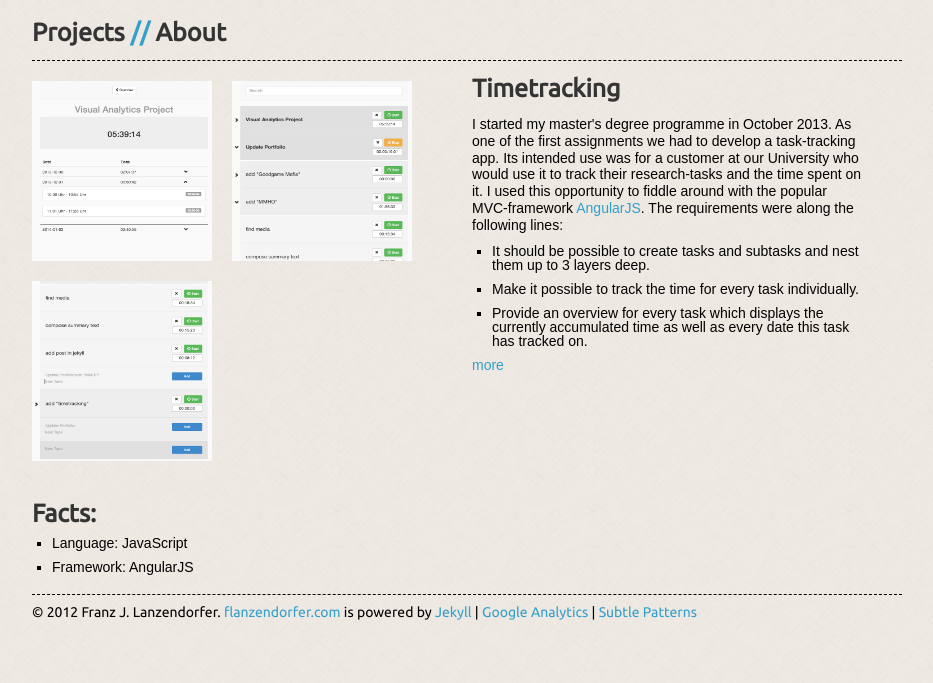
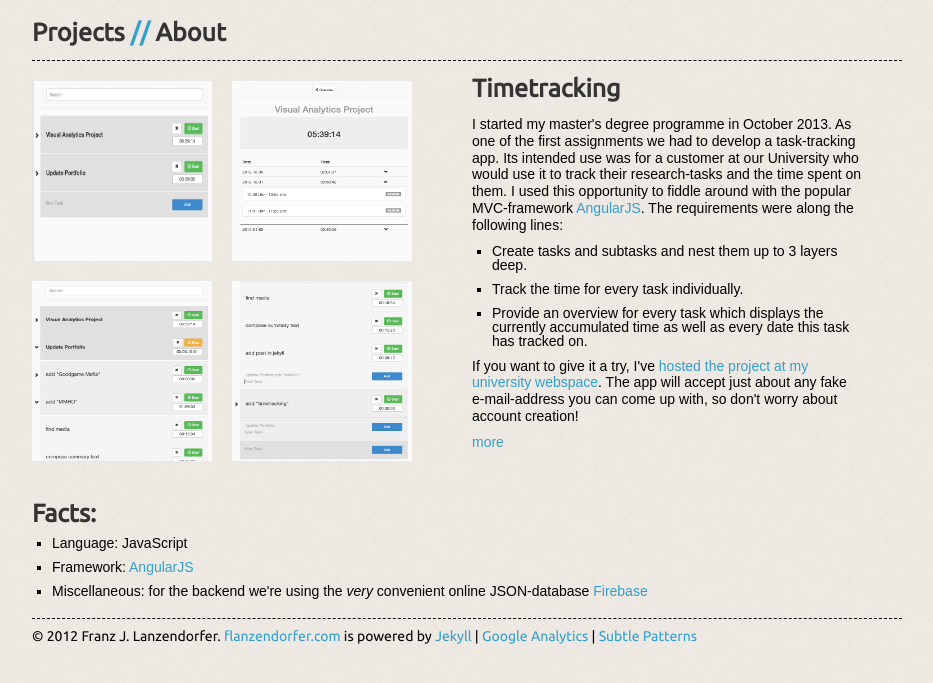
Before and after one commit to Joe-Z/joe-z.github.io, a Jekyll site: the page built from _posts/2013-10-01-timetracking.html, in a window 1280 px wide. Shown: the top 683 px of the page, without its empty margins (173-1106 px from the left). Built offline with Jekyll 4.4.1, drawn with Linux system fonts in a browser that asks for light colours; Markdown is read by kramdown in place of the engine named in the settings.

Commit message:
added timetracking post

```diff
--- a/_posts/2013-10-01-timetracking.html
+++ b/_posts/2013-10-01-timetracking.html
@@ -2,35 +2,39 @@
 layout: post
 title: Timetracking
 language: JavaScript
-framework: AngularJS
+framework: <a href="http://angularjs.org/">AngularJS</a>
+miscFact: for the backend we're using the <i>very</i> convenient online JSON-database <a href="https://www.firebase.com/">Firebase</a>
 
-imageUrls: [/images/timetracking/task_summary.png, /images/timetracking/overview_top.png, /images/timetracking/overview_bottom.png]
+imageUrls: [/images/timetracking/overview_collapsed.png, /images/timetracking/task_summary.png, /images/timetracking/overview_top.png, /images/timetracking/overview_bottom.png]
 
 previewImageUrl: /images/timetracking/preview.png
 
 ---
 
 <p>
-	I started my master's degree programme in October 2013. As one of the first assignments we had to develop a task-tracking app. Its intended use was for a customer at our University who would use it to track their research-tasks and the time spent on it. I used this opportunity to fiddle around with the popular MVC-framework <a href="http://angularjs.org/">AngularJS</a>. The requirements were along the following lines:
+	I started my master's degree programme in October 2013. As one of the first assignments we had to develop a task-tracking app. Its intended use was for a customer at our University who would use it to track their research-tasks and the time spent on them. I used this opportunity to fiddle around with the popular MVC-framework <a href="http://angularjs.org/">AngularJS</a>. The requirements were along the following lines:
 </p>
 <ul>
 	<li>
-	It should be possible to create tasks and subtasks and nest them up to 3 layers deep.
+	Create tasks and subtasks and nest them up to 3 layers deep.
 	</li>
 	<li>
-	Make it possible to track the time for every task individually.
+	Track the time for every task individually.
 	</li>
 	<li>
 	Provide an overview for every task which displays the currently accumulated time as well as every date this task has tracked on.
 	</li>
 </ul>
+<p>
+	If you want to give it a try, I've <a href="http://joe-z.multimediatechnology.at/timetracking/">hosted the project at my university webspace</a>. The app will accept just about any fake e-mail-address you can come up with, so don't worry about account creation!
+</p>
 
 <span id = "more">more</span>
 <div id = "moreInfo" style="display: none;">
 	<p>
 		Our team consisted of the following people:
         <p>Martin Kolb (Setting up the work environment, HTML-dummies)</p>
-        <p><a href="http://flanzendorfer.com/" class="rounded button">Franz Lanzendorfer</a> (AngularJS-development)</p>
+        <p><a href="http://flanzendorfer.com/" class="rounded button">Franz Lanzendorfer</a> (most AngularJS-development)</p>
         <p><a href="http://toeroek.eu/" class="rounded button">Markus Török</a> (CSS / Bootstrap-Design, additional AngularJS-development)</p>
 	</p>
 	<span id="less">less</span>
```
Also changed, not shown: images/timetracking/overview_collapsed.png (added), images/timetracking/preview.png.
